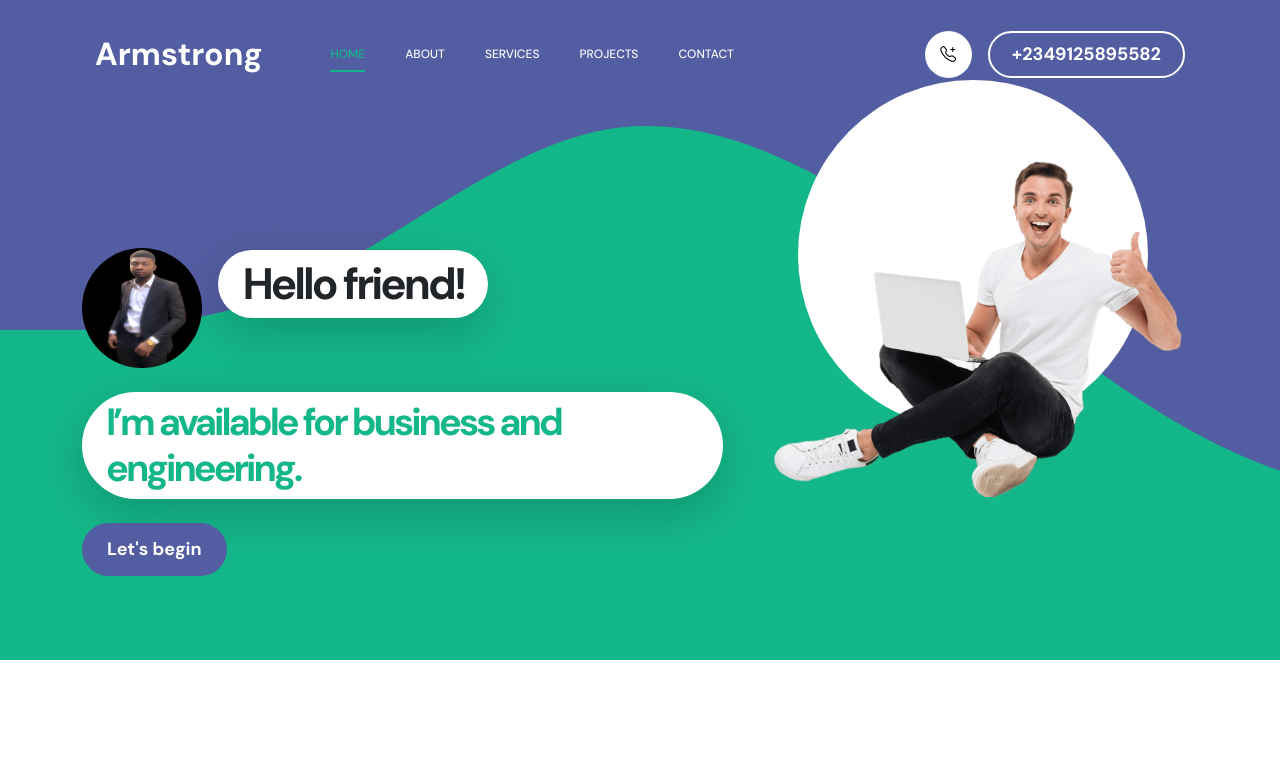
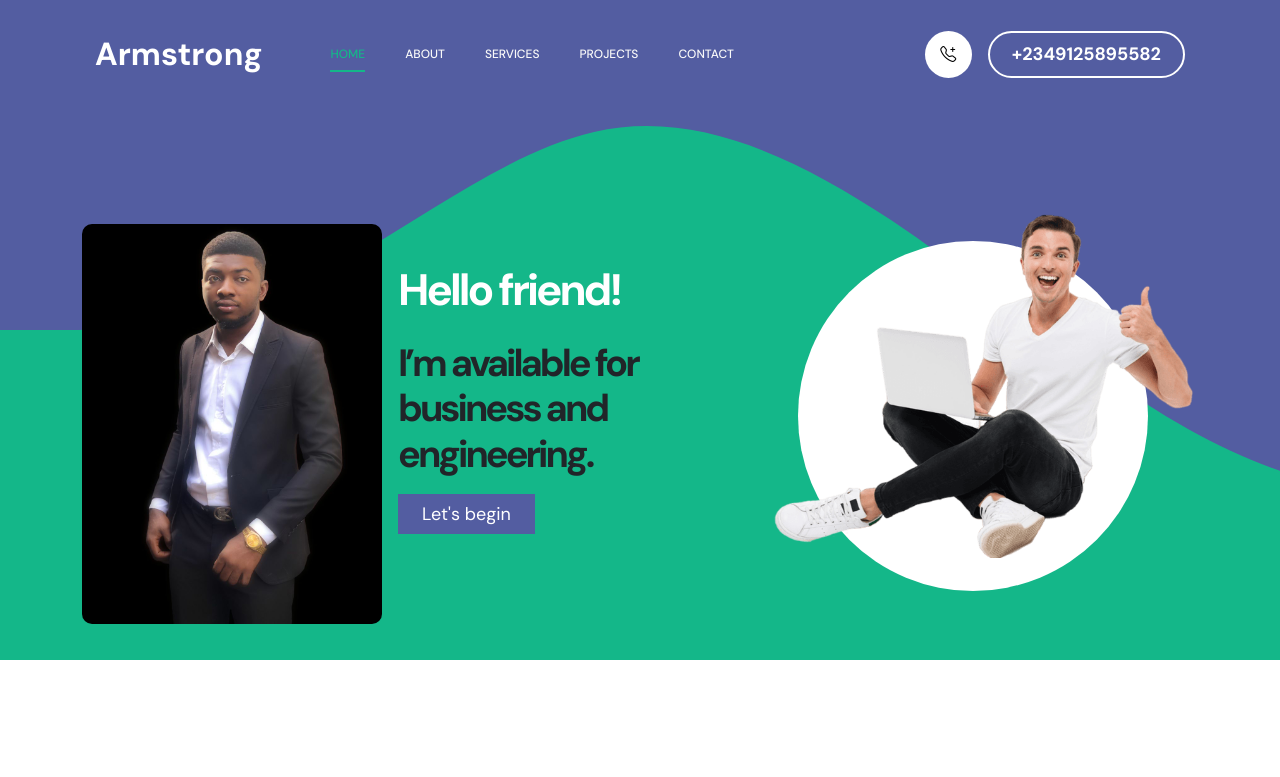
Before and after one commit to armstrong99/armstrongbiz, a plain HTML site: page index.html in a window 1280 px wide. Shown: the top 777 px of the page. Drawn offline with Linux system fonts and the light colour scheme; grey boxes are pictures that could not be loaded.

Commit message:
Made some corrections in the css and index page

```diff
--- a/css/templatemo-first-portfolio-style.css
+++ b/css/templatemo-first-portfolio-style.css
@@ -148,6 +148,7 @@ strong {
     padding: 10px 30px;
 }
 
+
 /*---------------------------------------
   AVATAR IMAGE
 -----------------------------------------*/
@@ -162,6 +163,15 @@ strong {
     width: 120.4px;
     height: 120.4px;
 }
+.avatar-user-image {
+    border-radius: var(--border-radius-small);
+    /* width: 100px;
+    height: 100px; */
+    height: 400px;
+
+    object-fit: fill;
+}
+
 
 /*---------------------------------------
   PRE LOADER
@@ -285,6 +295,7 @@ strong {
     border-color: var(--secondary-color);
     color: var(--white-color);
 }
+
 
 .custom-link {
     background-color: var(--primary-color);
@@ -478,14 +489,14 @@ strong {
     }
 }
 
-.hero-title,
-.hero h2 {
-    background: var(--white-color);
-    box-shadow: 0 1rem 3rem rgba(0, 0, 0, 0.175);
-    border-radius: var(--border-radius-large);
+.hero-title {
+    /* background: var(--white-color); */
+    /* box-shadow: 0 0rem .3rem rgba(0, 0, 0, 0.175); */
+    border-radius: var(--border-radius-small);
     display: inline-block;
-    padding: 8px 24px;
+    padding: 8px 0px;
 }
+
 
 .hero-title {
     font-size: 44px;
@@ -508,7 +519,7 @@ strong {
     height: 350px;
     position: absolute;
     z-index: 22;
-    top: -50px;
+    top: 135px;
     right: 0;
     left: 0;
     margin: auto;
@@ -518,9 +529,9 @@ strong {
 .hero-image {
     position: absolute;
     z-index: 22;
-    top: 0;
+    top: 76px;
     width: 100%;
-    min-width: 550px;
+    min-width: 564px;
 }
 
 .hero svg {
--- a/index.html
+++ b/index.html
@@ -99,15 +99,17 @@ https://templatemo.com/tm-578-first-portfolio
 
                         <div class="col-lg-7 col-12">
                             <div class="hero-text">
-                                <div class=" d-flex align-items-center mb-4 pt-20 ">
-                                    <img src="images/arms_1.jpeg" class="avatar-image avatar-image-large img-fluid mt-5" alt="">
+                                <div class="d-flex flex-column flex-md-row align-items-center justify-content-center">
+                                  <img src="images/arms_1.jpeg" class="avatar-user-image img-fluid mt-5 w-12" alt="">
+                                  <div class="ms-md-3">
+                                    <h1 class="hero-title mb-0 text-white tracking-2">Hello friend!</h1>
+                                    <h2 class="mt-3 text-body">I’m available for business and engineering.</h2>
+                                    <p class="mt-4"><a class="custom-link text-white px-4 py-2 rounded-right" href="#section_2">Let's begin</a></p>
+                                  </div>
+                                </div>
+                              </div>
 
-                                    <h1 class="hero-title ms-3 mb-0">Hello friend!</h1>
-                                </div>
 
-                                <h2 class="mb-4">I’m available for business and engineering.</h2>
-                                <p class="mb-4"><a class="custom-btn btn custom-link" href="#section_2">Let's begin</a></p>
-                            </div>
                         </div>
 
                         <div class="col-lg-5 col-12 position-relative">
@@ -236,7 +238,7 @@ https://templatemo.com/tm-578-first-portfolio
                     <div class="row align-items-center">
 
                         <div class="col-lg-12 col-12">
-                            <h3 class="text-center mb-5">Companies I've had worked</h3>
+                            <h3 class="text-center mb-5">Companies I've had worked for</h3>
                         </div>
 
                         <div class="col-lg-2 col-4 ms-auto clients-item-height">
@@ -276,9 +278,8 @@ https://templatemo.com/tm-578-first-portfolio
 
                                 <h2 class="text-white ms-4 mb-0">Services</h2>
                             </div>
-
-                            <div class="row pt-lg-5">
-                                <div class="col-lg-6 col-12">
+                            <div class="row pt-lg-5g-4">
+                                <div class="col-12 col-lg-6 my-lg-4 my-2">
                                     <div class="services-thumb">
                                         <div class="d-flex flex-wrap align-items-center border-bottom mb-4 pb-3">
                                             <h3 class="mb-0">Website Development</h3>
@@ -299,7 +300,7 @@ https://templatemo.com/tm-578-first-portfolio
                                     </div>
                                 </div>
 
-                                <div class="col-lg-6 col-12">
+                                <div class="col-12 col-lg-6 my-lg-4 my-2">
                                     <div class="services-thumb services-thumb-up">
                                         <div class="d-flex flex-wrap align-items-center border-bottom mb-4 pb-3">
                                             <h3 class="mb-0">Business consultation & Leadership</h3>
@@ -320,7 +321,7 @@ https://templatemo.com/tm-578-first-portfolio
                                     </div>
                                 </div>
 
-                                <div class="col-lg-6 col-12">
+                                <div class="col-12 col-lg-6 my-lg-4 my-2">
                                     <div class="services-thumb">
                                         <div class="d-flex flex-wrap align-items-center border-bottom mb-4 pb-3">
                                             <h3 class="mb-0">Engineering</h3>
@@ -341,7 +342,7 @@ https://templatemo.com/tm-578-first-portfolio
                                     </div>
                                 </div>
 
-                                <div class="col-lg-6 col-12">
+                                <div class="col-12 col-lg-6 my-lg-4 my-2">
                                     <div class="services-thumb services-thumb-up">
                                         <div class="d-flex flex-wrap align-items-center border-bottom mb-4 pb-3">
                                             <h3 class="mb-0">Mentorship</h3>
@@ -361,7 +362,7 @@ https://templatemo.com/tm-578-first-portfolio
                                         </div>
                                     </div>
                                 </div>
-                                <div class="col-lg-6 col-12">
+                                <div class="col-12 col-lg-6 my-lg-4 my-2">
                                     <div class="services-thumb services-thumb-up">
                                         <div class="d-flex flex-wrap align-items-center border-bottom mb-4 pb-3">
                                             <h3 class="mb-0">Academy</h3>
```
